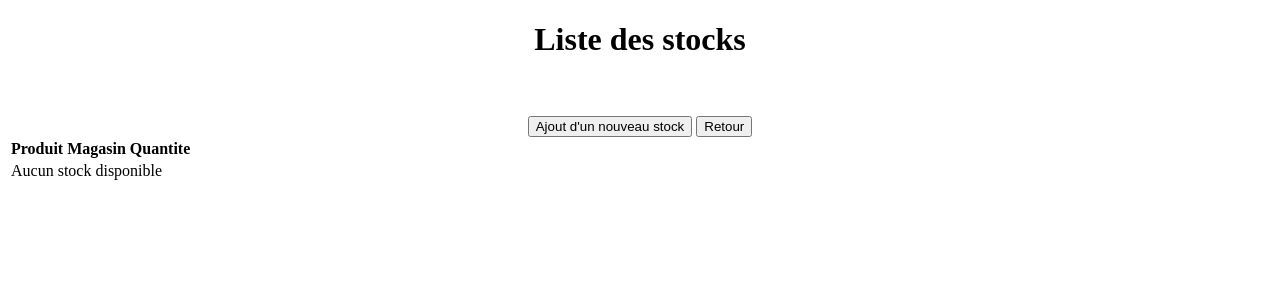
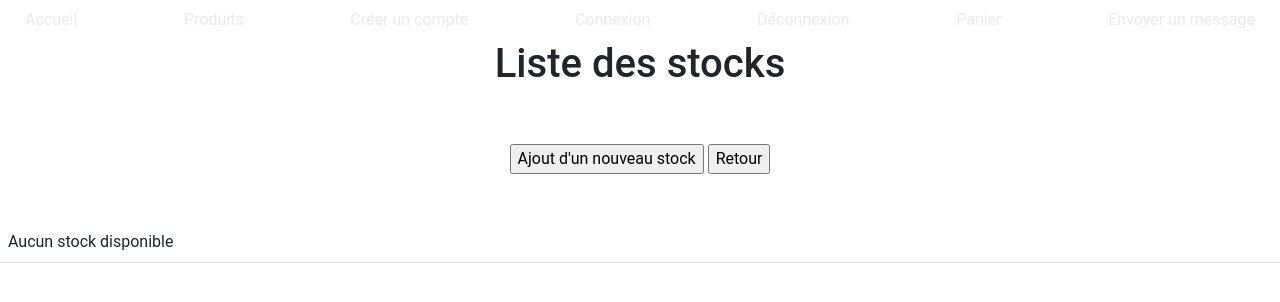
Before and after one commit to Keven745901/ClickAndColle, a Symfony app: template templates/stock/index.html.twig in a window 1280 px wide. Shown: the top 302 px of the page. Run offline with Twig, Linux system fonts and the light colour scheme; the template is opened without the code that fills it, so the values that code supplies are empty; some libraries are stand-ins or nearby versions.

Commit message:
assemblage7

```diff
--- a/templates/base.html.twig
+++ b/templates/base.html.twig
@@ -2,10 +2,40 @@
 <html>
     <head>
         <meta charset="UTF-8">
-        <title>{% block title %}Welcome!{% endblock %}</title>
+        <meta name="viewport" content="width=device-width, initial-scale=1">
+        <title>{% block title %}Header{% endblock %}</title>
         {% block stylesheets %}{% endblock %}
+
+        <link rel="preconnect" href="https://fonts.gstatic.com/%22%3E
+        <link href="https://fonts.googleapis.com/css2?family=Roboto:wght@300&display=swap" rel="stylesheet">
+        <link href="https://cdn.jsdelivr.net/npm/bootstrap@5.0.0-beta1/dist/css/bootstrap.min.css" rel="stylesheet" integrity="sha384-giJF6kkoqNQ00vy+HMDP7azOuL0xtbfIcaT9wjKHr8RbDVddVHyTfAAsrekwKmP1" crossorigin="anonymous">
+        <style type="text/css">
+        <script src="https://cdn.jsdelivr.net/npm/bootstrap@5.0.0-beta1/dist/js/bootstrap.bundle.min.js" integrity="sha384-ygbV9kiqUc6oa4msXn9868pTtWMgiQaeYH7/t7LECLbyPA2x65Kgf80OJFdroafW" crossorigin="anonymous"></script>
+            .navbar {
+            background-color: rgb(41, 41, 41);
+            text-align: center;
+            height: 100%;
+            padding-top: 10px;
+            padding-bottom: 10px;
+            }
+            .navbar a{
+                margin-left: 25px;
+                margin-right: 25px;
+                color: rgb(235, 235, 235);
+                text-decoration: none;
+            }
+            body{
+                margin:0;
+                padding:0;
+                font-family: 'Roboto', sans-serif;
+                width: 100%;
+                height: 100%;
+                margin:auto;
+            }
+            </style>
     </head>
-    <body>
+    <body>{% block header %}
+        {% include 'header.html.twig' %}{% endblock %}
         {% block body %}{% endblock %}
         {% block javascripts %}{% endblock %}
     </body>
--- /dev/null
+++ b/templates/header.html.twig
@@ -0,0 +1,9 @@
+<div class="navbar">
+        <a href="{{ path('magasin_index') }}">Accueil</a>
+        <a href="{{ path('article_index') }}">Produits</a>
+        <a href="/register">Créer un compte</a>
+        <a href="/login">Connexion</a>
+        <a href="/logout">Déconnexion</a>
+        <a href="{{ path('panier') }}">Panier</a>
+        <a href="{{ path('message_new') }}">Envoyer un message</a>
+</div>
--- a/templates/magasin/index.html.twig
+++ b/templates/magasin/index.html.twig
@@ -8,7 +8,7 @@
         <center><input type="text" name="recherche" placeholder="Nom" />
         <input type="submit" value="Recherche">
         {% if is_granted('ROLE_ADMIN') %}
-        <a href="{{ path('magasin_new') }}"><input type="button" value="Créer magasin"></a></center>
+        <a href="{{ path('magasin_new') }}"><button type="button" class="btn btn-primary">Créer Magasin</button></a></center>
         {% endif %}
         </center>
         <br><br><br />
@@ -34,7 +34,7 @@
             </tr>
         {% else %}
             <tr>
-                <td colspan="5">Aucun magasin trouver</td>
+                <td colspan="5">Aucun magasin trouvé</td>
             </tr>
         {% endfor %}
         </tbody>
--- a/templates/magasin/show.html.twig
+++ b/templates/magasin/show.html.twig
@@ -22,7 +22,7 @@
     <br />
     <center>
     {% if is_granted('ROLE_ADMIN') %}
-    <a href="{{ path('article_new') }}"><input type="button" value="Ajouter Produit"></a>
+    <a href="{{ path('article_index') }}"><input type="button" value="Gestion Produits"></a>
     {% endif %}
     {% if is_granted('ROLE_ADMIN') %}
     <a href="{{ path('stock_index') }}"><input type="button" value="Gestion des stocks"></a>
--- a/templates/stock/index.html.twig
+++ b/templates/stock/index.html.twig
@@ -7,14 +7,8 @@
     <br /><br />
     <a href="{{ path('stock_new') }}"><input type="button" value="Ajout d'un nouveau stock"></a>
     <a href="{{ path('magasin_index') }}"><input type="button" value="Retour"></a></center>
+    <br /><br />
     <table class="table">
-        <thead>
-            <tr>
-                <th>Produit</th>
-                <th>Magasin</th>
-                <th>Quantite</th>
-            </tr>
-        </thead>
         <tbody>
         {% for stock in stocks %}
             <tr>
```
